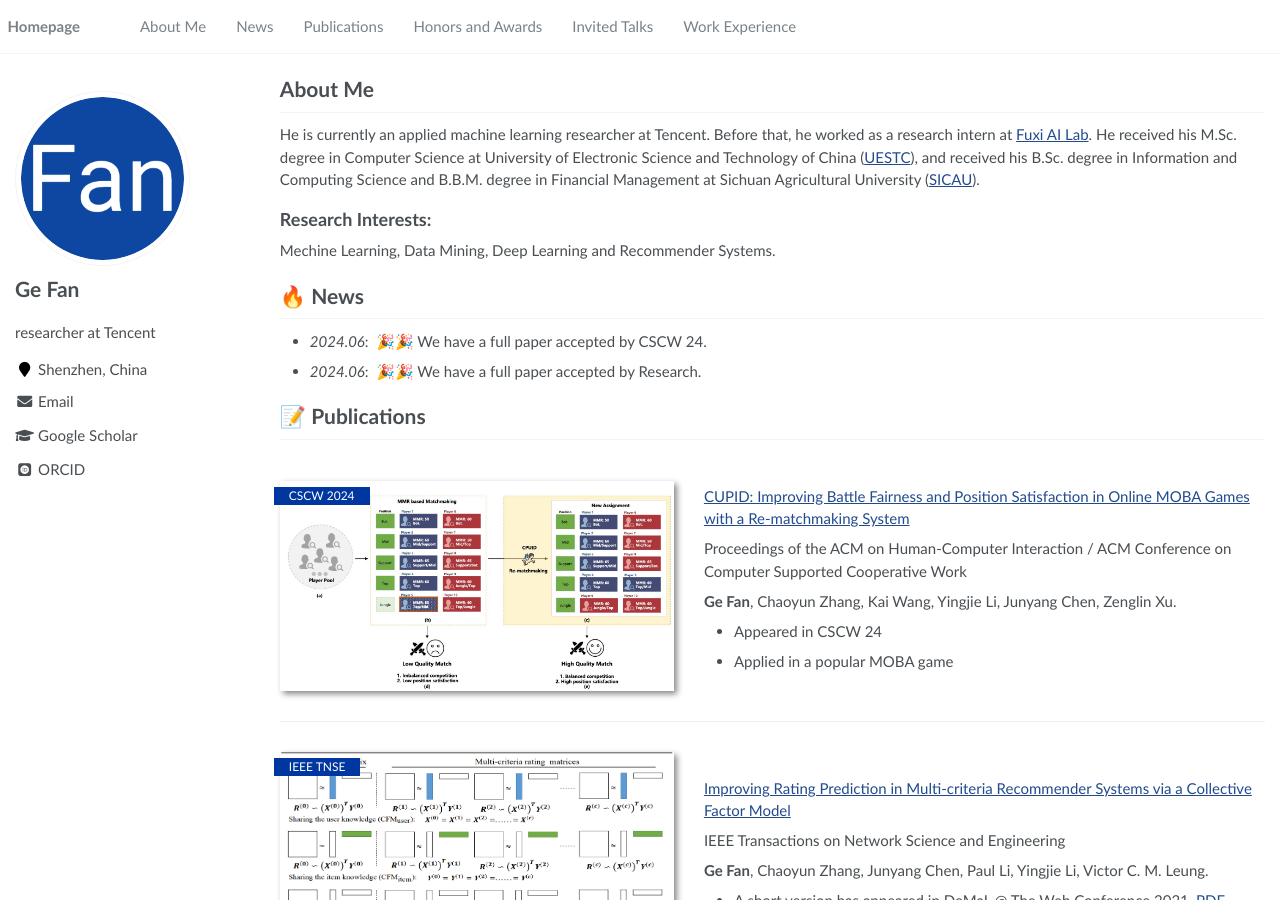
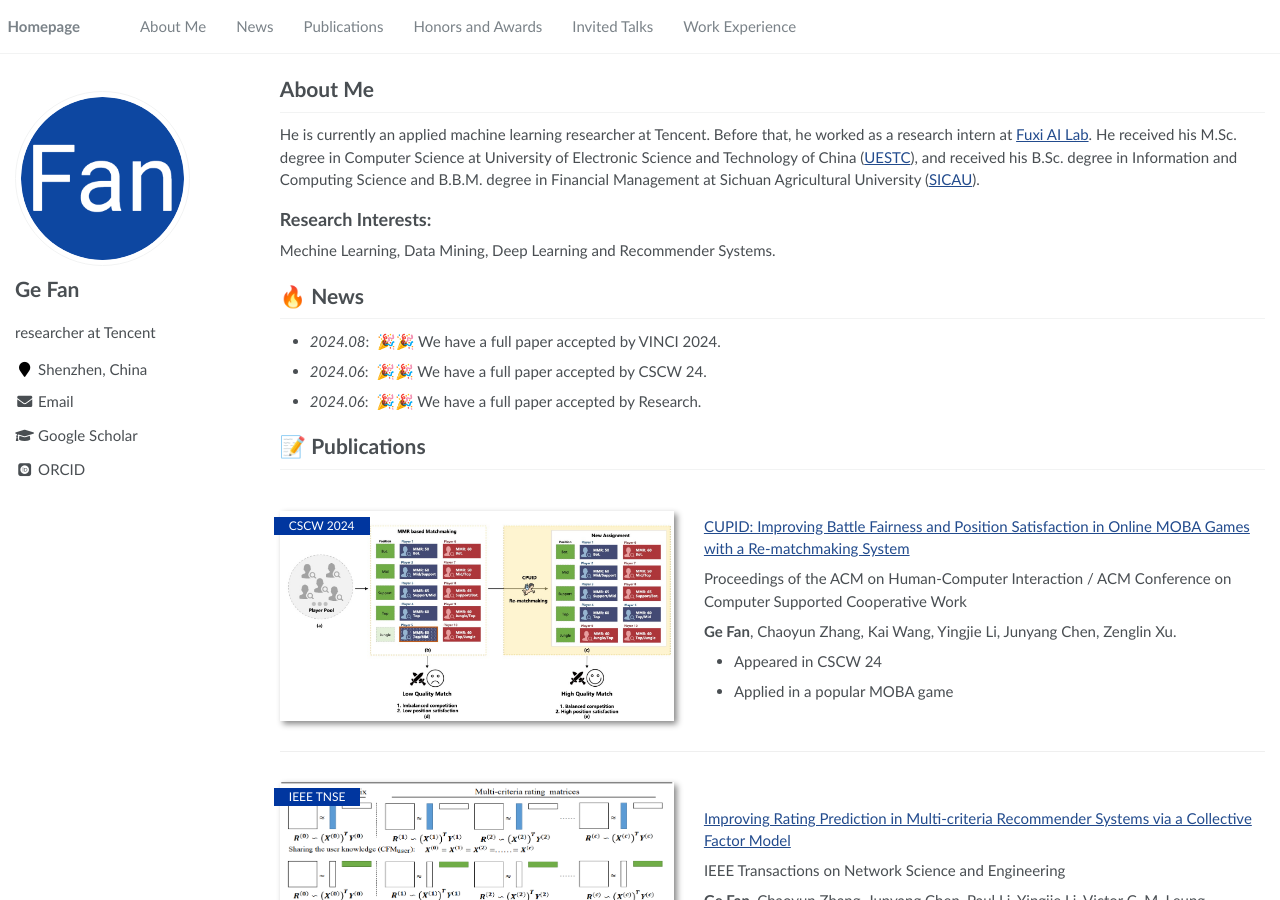
Before and after one commit to FanGhost/fanghost.github.io, a Jekyll site: the page built from _pages/about.md, in a window 1280 px wide and 900 px high. Built offline with Jekyll 4.4.1, drawn with Linux system fonts in a browser that asks for light colours; some web fonts are replaced.

Commit message:
Update about.md

```diff
--- a/_pages/about.md
+++ b/_pages/about.md
@@ -30,6 +30,7 @@ Research Interests:
 Mechine Learning, Data Mining, Deep Learning and Recommender Systems.
 
 # 🔥 News
+- *2024.08*: &nbsp;🎉🎉 We have a full paper accepted by VINCI 2024.
 - *2024.06*: &nbsp;🎉🎉 We have a full paper accepted by CSCW 24.
 - *2024.06*: &nbsp;🎉🎉 We have a full paper accepted by Research.
 
```
